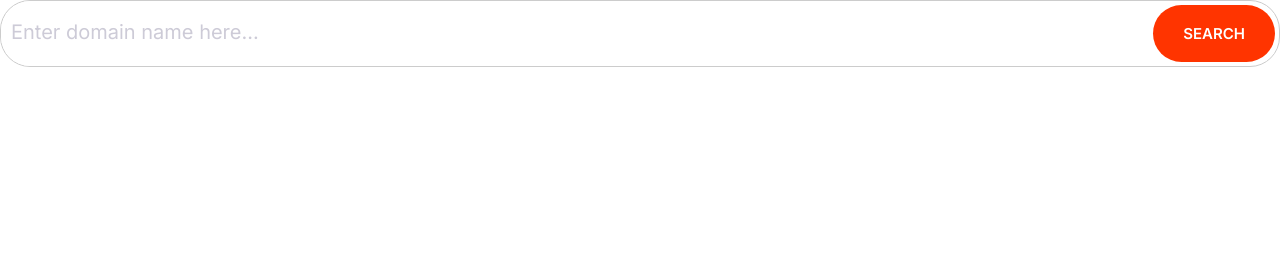
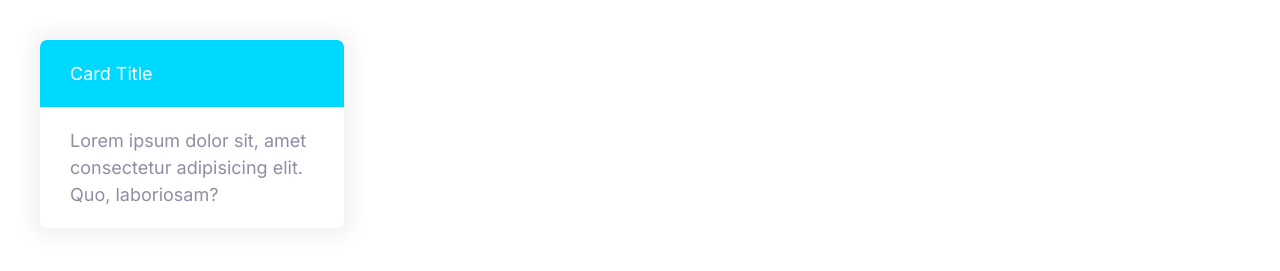
Before and after one commit to Nikitakal/moshify, a plain HTML site: page index.html in a window 1280 px wide. Drawn offline with Linux system fonts and the light colour scheme.

Commit message:
Added a reusable card component

```diff
--- a/css/styles.css
+++ b/css/styles.css
@@ -231,3 +231,21 @@ a {
     font-size: 1.5rem;
   }
 }
+/* Cards */
+.card {
+  border-radius: 7px;
+  box-shadow: 0 0 20px 10px #f3f3f3;
+  overflow: hidden;
+}
+.card__header,
+.card__body {
+  padding: 2rem 3rem;
+}
+.card--primary .card__header {
+  background: var(--color-primary);
+  color: white;
+}
+.card--secondary .card__header {
+  background: var(--color-secondary);
+  color: white;
+}
--- a/index.html
+++ b/index.html
@@ -15,13 +15,14 @@
     <title>Moshify</title>
   </head>
   <body>
-    <div class="input-group">
-      <input
-        type="text"
-        class="input"
-        placeholder="Enter domain name here..."
-      />
-      <button class="btn btn--accent">Search</button>
+    <div style="width: 30%; padding: 4rem">
+      <div class="card card--secondary">
+        <header class="card__header">Card Title</header>
+        <div class="card__body">
+          Lorem ipsum dolor sit, amet consectetur adipisicing elit. Quo,
+          laboriosam?
+        </div>
+      </div>
     </div>
   </body>
 </html>
```
Also changed, not shown: css/components/card.html (added, +8 -0 lines).
